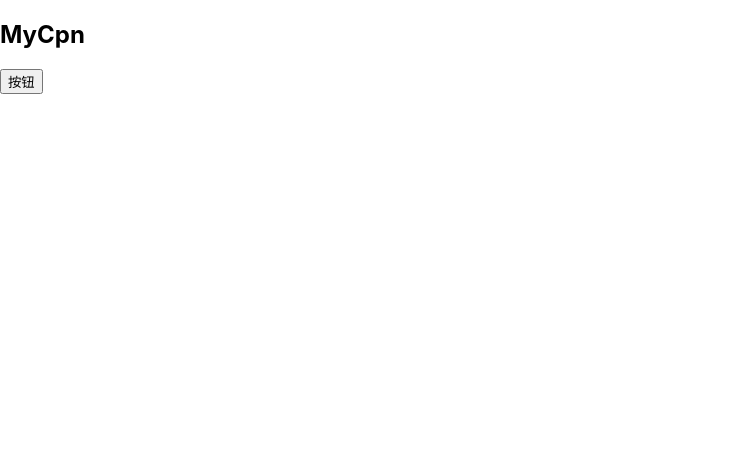
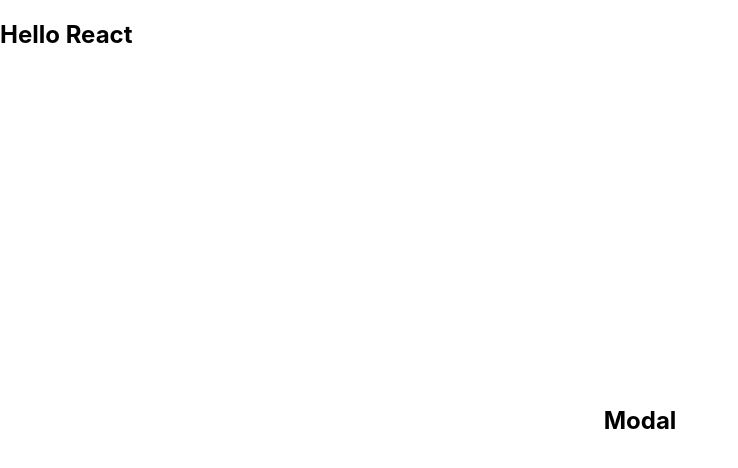
Before and after one commit to Mariana-Yui/learn-react, a React (Create React App) app: page / in a window 1280 px wide. Shown: the top 468 px of the page, without its empty margins (0-738 px from the left). Built offline with nearby package versions, Linux system fonts and the light colour scheme.

Commit message:
feat: Portal

```diff
--- a/src/App.tsx
+++ b/src/App.tsx
@@ -1,20 +1,30 @@
-import React, { createRef, forwardRef, PureComponent } from 'react';
+import React, { PureComponent } from 'react';
+import { createPortal } from 'react-dom';
+import './style.css';
 
-const MyCpn = forwardRef<HTMLHeadingElement>(function FuncCpn(props, ref) {
-  return <h2 ref={ref}>MyCpn</h2>;
-});
+class Modal extends PureComponent<any, any> {
+  private el: HTMLDivElement = document.createElement('div');
+  componentDidMount() {
+    document.body.appendChild(this.el);
+  }
+  componentWillUnmount() {
+    document.body.removeChild(this.el);
+  }
+
+  render(): React.ReactNode {
+    return createPortal(this.props.children, this.el);
+  }
+}
 export class App extends PureComponent {
-  private myRef = createRef<HTMLHeadingElement>();
   render() {
     return (
       <div>
-        <MyCpn ref={this.myRef} />
-        <button onClick={() => this.handleClick()}>按钮</button>
+        <h2>Hello React</h2>
+        <Modal>
+          <h2 className="center">Modal</h2>
+        </Modal>
       </div>
     );
-  }
-  handleClick() {
-    console.log(this.myRef.current);
   }
 }
 
--- a/src/style.css
+++ b/src/style.css
@@ -1,15 +1,6 @@
-.tabs-wrap {
-  display: flex;
-  height: 40px;
-  line-height: 40px;
+.center {
+  position: fixed;
+  left: 50%;
+  top: 50%;
+  transform: translate(-50%, -50%);
 }
-
-.tabs-wrap .tab-item {
-  flex: 1;
-  text-align: center;
-}
-
-.tabs-wrap .tab-item.active span {
-  padding: 5px;
-  border-bottom: 2px solid red;
-}
```
Also changed, not shown: src/Tabs.tsx (deleted, +0 -30 lines).
